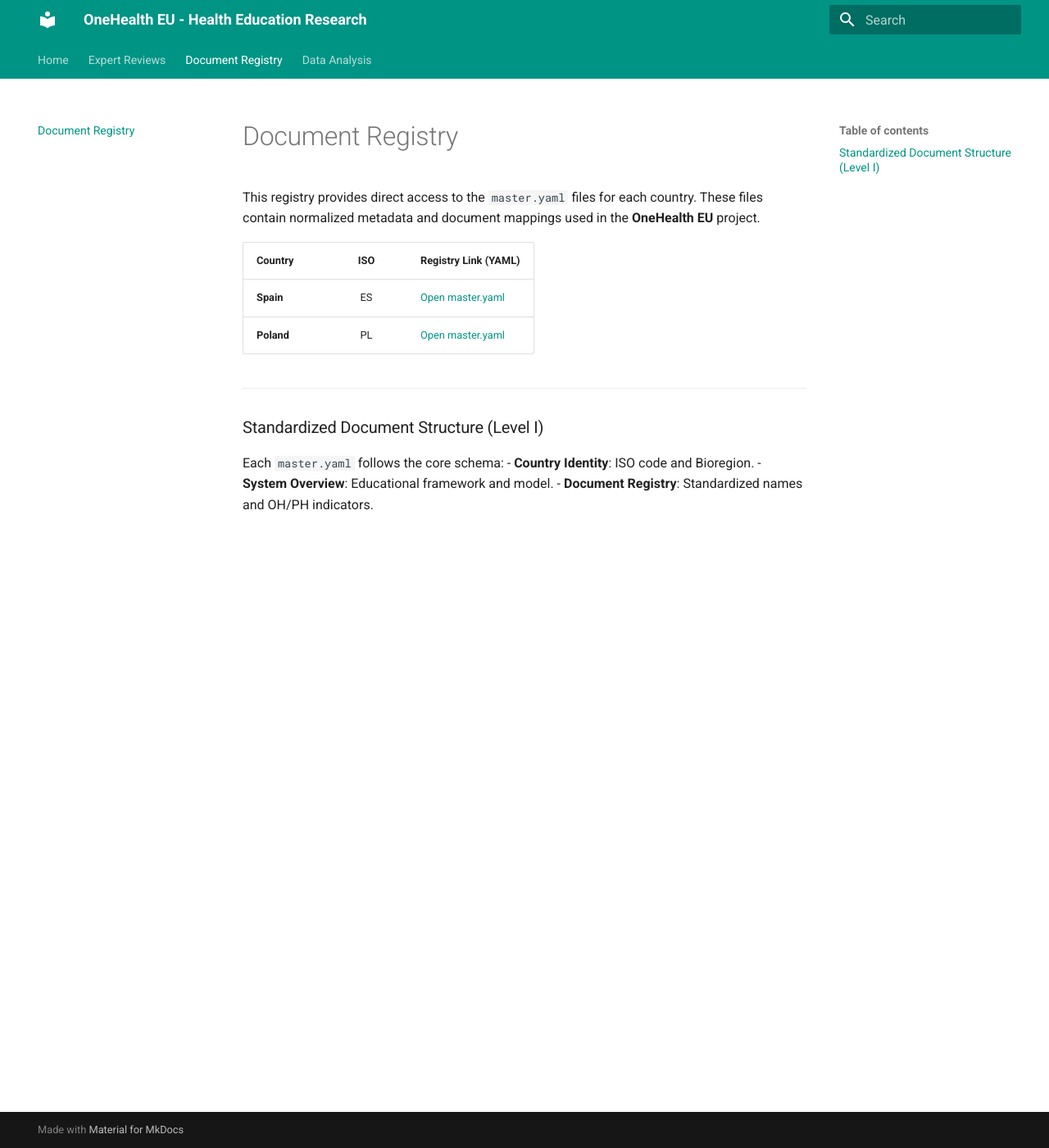
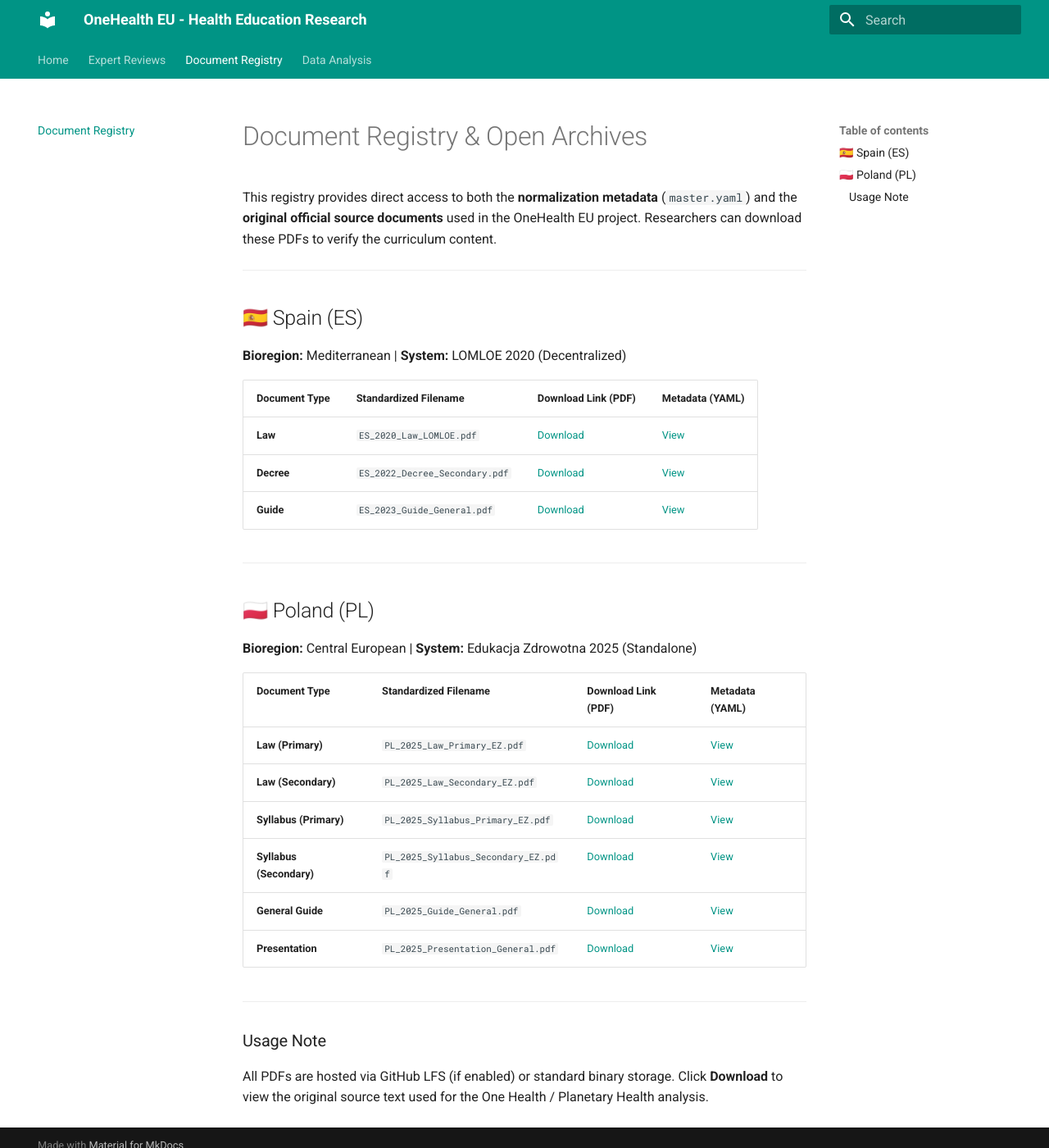
Before and after one commit to krzyworzeka-svg/EU-Health-Ed-Repository, an MkDocs documentation site: the page built from docs/registry.md, in a window 1280 px wide and 1400 px high. Shown: the whole window at 82% size. Built offline with MkDocs 1.6.1 and Material for MkDocs 9.7.7, drawn with Linux system fonts in a browser that asks for light colours.

Commit message:
Update registry with direct download links for official source documents

```diff
--- a/docs/registry.md
+++ b/docs/registry.md
@@ -1,15 +1,32 @@
-# Document Registry
+# Document Registry & Open Archives
 
-This registry provides direct access to the `master.yaml` files for each country. These files contain normalized metadata and document mappings used in the **OneHealth EU** project.
-
-| Country | ISO | Registry Link (YAML) |
-| :--- | :---: | :--- |
-| **Spain** | ES | [Open master.yaml](https://raw.githubusercontent.com/krzyworzeka-svg/EU-Health-Ed-Repository/main/data/ES/master.yaml) |
-| **Poland** | PL | [Open master.yaml](https://raw.githubusercontent.com/krzyworzeka-svg/EU-Health-Ed-Repository/main/data/PL/master.yaml) |
+This registry provides direct access to both the **normalization metadata** (`master.yaml`) and the **original official source documents** used in the OneHealth EU project. Researchers can download these PDFs to verify the curriculum content.
 
 ---
-### Standardized Document Structure (Level I)
-Each `master.yaml` follows the core schema:
-- **Country Identity**: ISO code and Bioregion.
-- **System Overview**: Educational framework and model.
-- **Document Registry**: Standardized names and OH/PH indicators.
+
+## 🇪🇸 Spain (ES)
+**Bioregion:** Mediterranean | **System:** LOMLOE 2020 (Decentralized)
+
+| Document Type | Standardized Filename | Download Link (PDF) | Metadata (YAML) |
+| :--- | :--- | :--- | :--- |
+| **Law** | `ES_2020_Law_LOMLOE.pdf` | [Download](https://github.com/krzyworzeka-svg/EU-Health-Ed-Repository/raw/main/data/ES/sources/ES_2020_Law_General.pdf) | [View](https://raw.githubusercontent.com/krzyworzeka-svg/EU-Health-Ed-Repository/main/data/ES/master.yaml) |
+| **Decree** | `ES_2022_Decree_Secondary.pdf` | [Download](https://github.com/krzyworzeka-svg/EU-Health-Ed-Repository/raw/main/data/ES/sources/ES_2022_Decree_Secondary.pdf) | [View](https://raw.githubusercontent.com/krzyworzeka-svg/EU-Health-Ed-Repository/main/data/ES/master.yaml) |
+| **Guide** | `ES_2023_Guide_General.pdf` | [Download](https://github.com/krzyworzeka-svg/EU-Health-Ed-Repository/raw/main/data/ES/sources/ES_2023_Guide_General.pdf) | [View](https://raw.githubusercontent.com/krzyworzeka-svg/EU-Health-Ed-Repository/main/data/ES/master.yaml) |
+
+---
+
+## 🇵🇱 Poland (PL)
+**Bioregion:** Central European | **System:** Edukacja Zdrowotna 2025 (Standalone)
+
+| Document Type | Standardized Filename | Download Link (PDF) | Metadata (YAML) |
+| :--- | :--- | :--- | :--- |
+| **Law (Primary)** | `PL_2025_Law_Primary_EZ.pdf` | [Download](https://github.com/krzyworzeka-svg/EU-Health-Ed-Repository/raw/main/data/PL/sources/PL_2025_Law_Primary_EZ.pdf) | [View](https://raw.githubusercontent.com/krzyworzeka-svg/EU-Health-Ed-Repository/main/data/PL/master.yaml) |
+| **Law (Secondary)** | `PL_2025_Law_Secondary_EZ.pdf` | [Download](https://github.com/krzyworzeka-svg/EU-Health-Ed-Repository/raw/main/data/PL/sources/PL_2025_Law_Secondary_EZ.pdf) | [View](https://raw.githubusercontent.com/krzyworzeka-svg/EU-Health-Ed-Repository/main/data/PL/master.yaml) |
+| **Syllabus (Primary)** | `PL_2025_Syllabus_Primary_EZ.pdf` | [Download](https://github.com/krzyworzeka-svg/EU-Health-Ed-Repository/raw/main/data/PL/sources/PL_2025_Syllabus_Primary_EZ.pdf) | [View](https://raw.githubusercontent.com/krzyworzeka-svg/EU-Health-Ed-Repository/main/data/PL/master.yaml) |
+| **Syllabus (Secondary)** | `PL_2025_Syllabus_Secondary_EZ.pdf` | [Download](https://github.com/krzyworzeka-svg/EU-Health-Ed-Repository/raw/main/data/PL/sources/PL_2025_Syllabus_Secondary_EZ.pdf) | [View](https://raw.githubusercontent.com/krzyworzeka-svg/EU-Health-Ed-Repository/main/data/PL/master.yaml) |
+| **General Guide** | `PL_2025_Guide_General.pdf` | [Download](https://github.com/krzyworzeka-svg/EU-Health-Ed-Repository/raw/main/data/PL/sources/PL_2025_Guide_General.pdf) | [View](https://raw.githubusercontent.com/krzyworzeka-svg/EU-Health-Ed-Repository/main/data/PL/master.yaml) |
+| **Presentation** | `PL_2025_Presentation_General.pdf` | [Download](https://github.com/krzyworzeka-svg/EU-Health-Ed-Repository/raw/main/data/PL/sources/PL_2025_Presentation_General.pdf) | [View](https://raw.githubusercontent.com/krzyworzeka-svg/EU-Health-Ed-Repository/main/data/PL/master.yaml) |
+
+---
+### Usage Note
+All PDFs are hosted via GitHub LFS (if enabled) or standard binary storage. Click **Download** to view the original source text used for the One Health / Planetary Health analysis.
```
Also changed, not shown: docs/index.md (+1 -1 lines).
